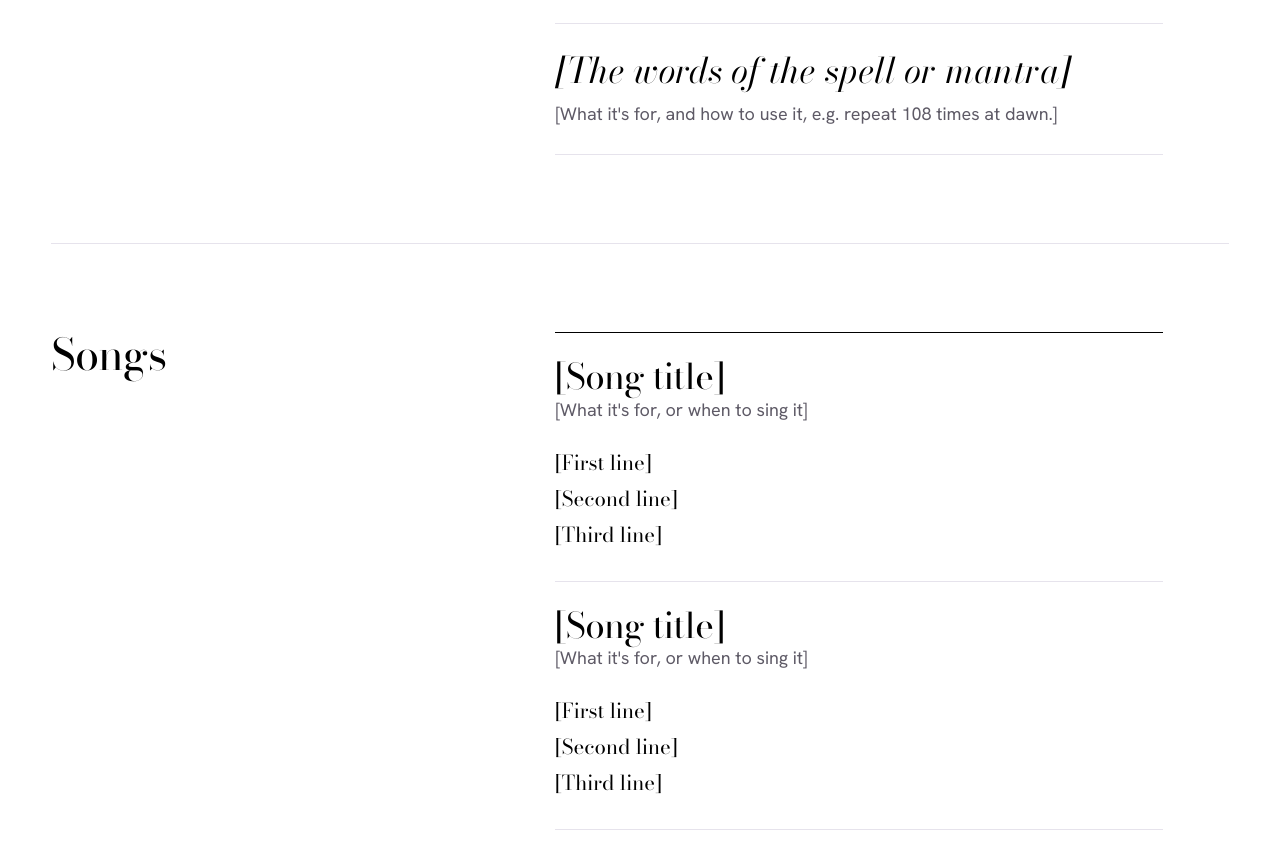
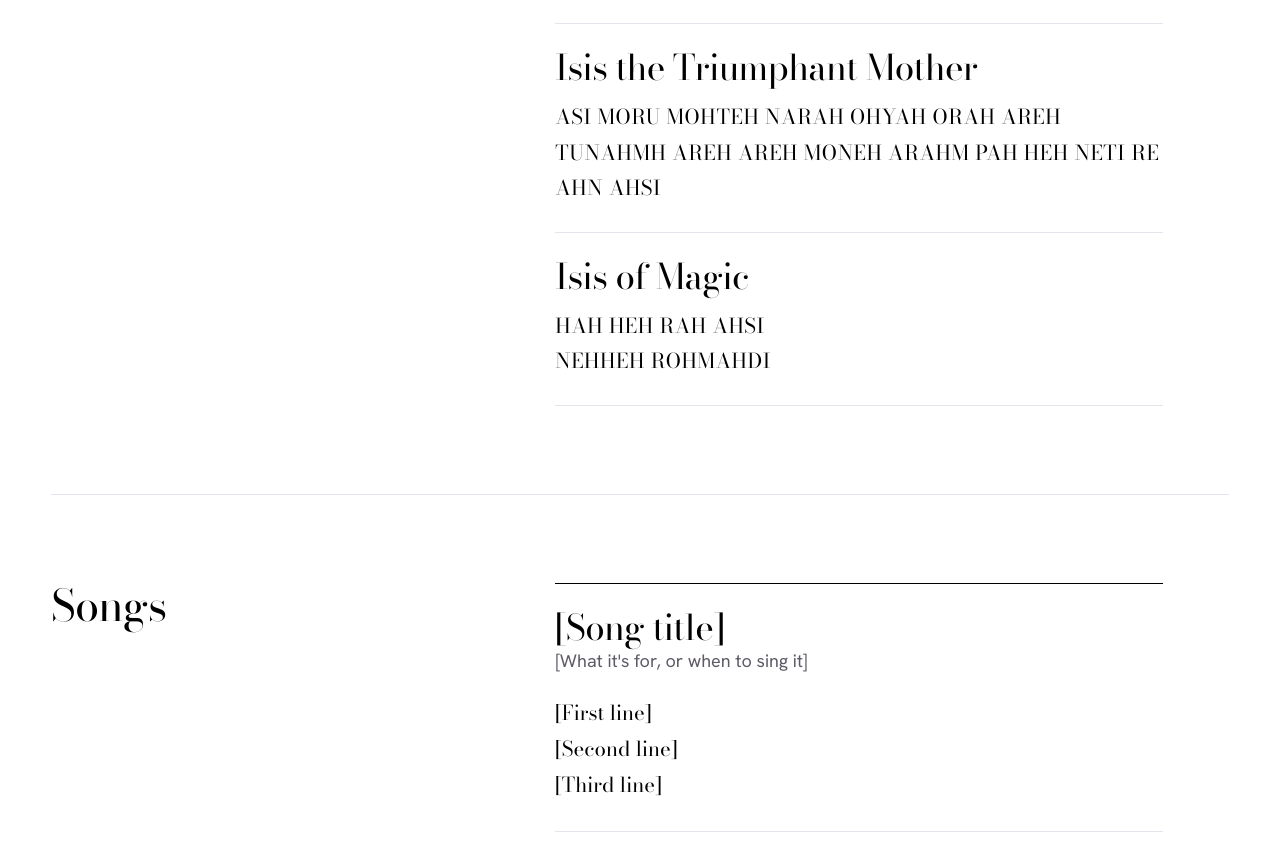
Before and after one commit to djghealing/garden, a plain HTML site: page vault.html in a window 1280 px wide. Shown: the part 2132-2980 px from the top of the page. Drawn offline with nearby package versions, Linux system fonts and the light colour scheme.

Commit message:
Add files via upload

```diff
--- a/vault.html
+++ b/vault.html
@@ -308,10 +308,14 @@
             <p class="mantra-words chant-caps">PEMITI-RAH SA SA SA SA SA<br>
               PEMITI-BA PIPO ASAH PAPI SO PO ARI MOPA SE RAH PADI OPIPEH MOPAPI PAPA IMPOPA IMPOPEH AH POPI PAH</p>
           </article>
-          <!-- SPELL OR MANTRA: copy this whole <article> block to add another -->
           <article class="mantra">
-            <p class="mantra-words">[The words of the spell or mantra]</p>
-            <p class="mantra-use">[What it's for, and how to use it, e.g. repeat 108 times at dawn.]</p>
+            <h3 class="vault-title">Isis the Triumphant Mother</h3>
+            <p class="mantra-words chant-caps">ASI MORU MOHTEH NARAH OHYAH ORAH AREH TUNAHMH AREH AREH MONEH ARAHM PAH HEH NETI RE AHN AHSI</p>
+          </article>
+          <article class="mantra">
+            <h3 class="vault-title">Isis of Magic</h3>
+            <p class="mantra-words chant-caps">HAH HEH RAH AHSI<br>
+              NEHHEH ROHMAHDI</p>
           </article>
       </div>
     </section>
```
